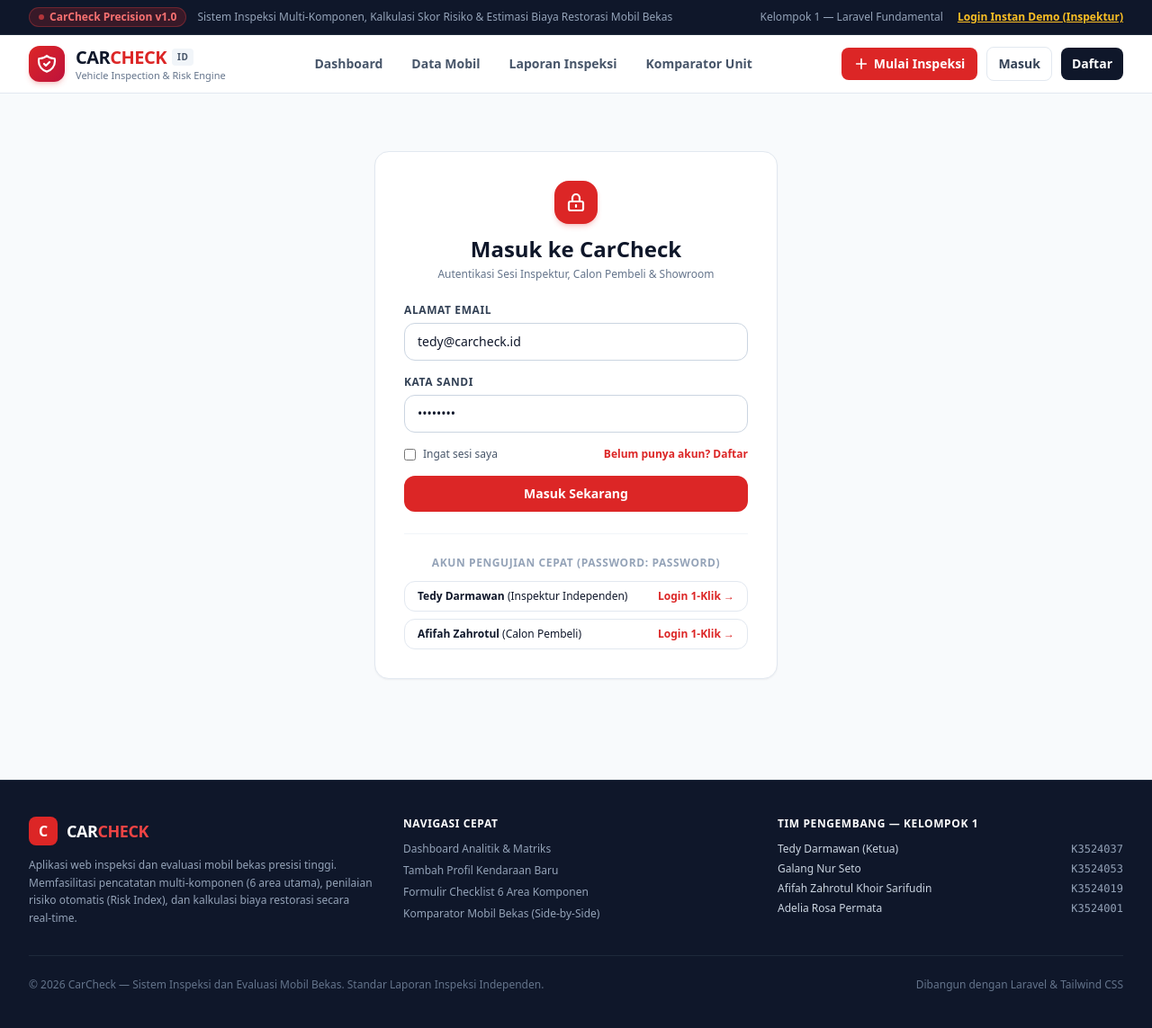
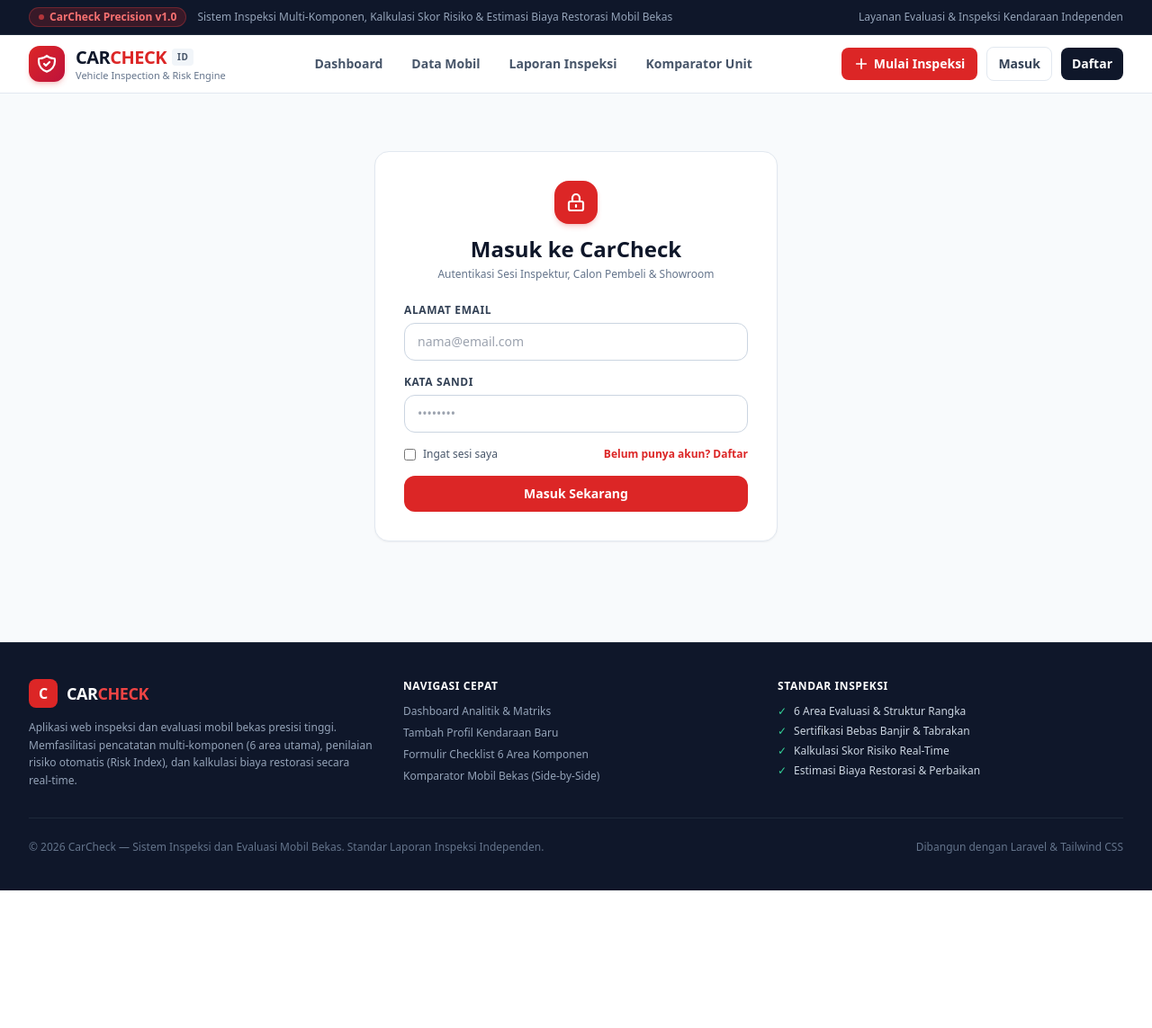
Before and after one commit to Jovan2K/CarCheck, a Laravel app: page /login in a window 1280 px wide. Shown: the whole page at 90% size. After the commit the page ends 990 px from the top, so only its background shows below. Run offline with Laravel 12, Linux system fonts and the light colour scheme; some libraries are stand-ins or nearby versions; some web fonts are replaced.

Commit message:
update login dan fitur

```diff
--- a/app/Http/Controllers/AuthController.php
+++ b/app/Http/Controllers/AuthController.php
@@ -90,31 +90,6 @@ class AuthController extends Controller
     }
 
     /**
-     * Quick demo login for evaluators/students.
-     */
-    public function demoLogin(Request $request): RedirectResponse
-    {
-        $email = $request->input('email', 'tedy@carcheck.id');
-        $user = User::where('email', $email)->first() ?? User::first();
-
-        if (! $user) {
-            $user = User::create([
-                'name' => 'Tedy Darmawan (K3524037)',
-                'email' => 'tedy@carcheck.id',
-                'phone' => '081234567037',
-                'role' => 'Inspektur Independen',
-                'password' => Hash::make('password'),
-            ]);
-        }
-
-        Auth::login($user);
-        $request->session()->regenerate();
-
-        return redirect()->route('dashboard')
-            ->with('success', 'Login instan berhasil sebagai '.$user->name.' ('.$user->role.').');
-    }
-
-    /**
      * Log the user out of the application.
      */
     public function logout(Request $request): RedirectResponse
--- a/resources/views/auth/login.blade.php
+++ b/resources/views/auth/login.blade.php
@@ -15,13 +15,13 @@
                 @csrf
                 <div>
                     <label for="email" class="block text-xs font-bold uppercase tracking-wider text-slate-700 mb-1.5">Alamat Email</label>
-                    <input type="email" id="email" name="email" value="{{ old('email', 'tedy@carcheck.id') }}" required
+                    <input type="email" id="email" name="email" value="{{ old('email') }}" placeholder="nama@email.com" required
                            class="w-full rounded-xl border border-slate-300 px-3.5 py-2.5 text-sm focus:border-red-600 focus:ring-2 focus:ring-red-600/20 outline-none">
                 </div>
 
                 <div>
                     <label for="password" class="block text-xs font-bold uppercase tracking-wider text-slate-700 mb-1.5">Kata Sandi</label>
-                    <input type="password" id="password" name="password" value="password" required
+                    <input type="password" id="password" name="password" placeholder="••••••••" required
                            class="w-full rounded-xl border border-slate-300 px-3.5 py-2.5 text-sm focus:border-red-600 focus:ring-2 focus:ring-red-600/20 outline-none">
                 </div>
 
@@ -37,29 +37,6 @@
                     Masuk Sekarang
                 </button>
             </form>
-
-            <!-- Quick Demo Accounts -->
-            <div class="mt-6 pt-6 border-t border-slate-100">
-                <p class="text-xs font-bold uppercase tracking-wider text-slate-400 mb-3 text-center">Akun Pengujian Cepat (Password: password)</p>
-                <div class="grid grid-cols-1 gap-2">
-                    <form action="{{ route('demo.login') }}" method="POST">
-                        @csrf
-                        <input type="hidden" name="email" value="tedy@carcheck.id">
-                        <button type="submit" class="w-full text-left px-3.5 py-2 rounded-xl border border-slate-200 hover:border-red-300 hover:bg-red-50/40 text-xs flex items-center justify-between transition cursor-pointer">
-                            <span><strong>Tedy Darmawan</strong> (Inspektur Independen)</span>
-                            <span class="text-red-600 font-bold">Login 1-Klik &rarr;</span>
-                        </button>
-                    </form>
-                    <form action="{{ route('demo.login') }}" method="POST">
-                        @csrf
-                        <input type="hidden" name="email" value="afifah@carcheck.id">
-                        <button type="submit" class="w-full text-left px-3.5 py-2 rounded-xl border border-slate-200 hover:border-red-300 hover:bg-red-50/40 text-xs flex items-center justify-between transition cursor-pointer">
-                            <span><strong>Afifah Zahrotul</strong> (Calon Pembeli)</span>
-                            <span class="text-red-600 font-bold">Login 1-Klik &rarr;</span>
-                        </button>
-                    </form>
-                </div>
-            </div>
         </div>
     </div>
 </x-layout>
--- a/resources/views/components/layout.blade.php
+++ b/resources/views/components/layout.blade.php
@@ -33,16 +33,10 @@
                 <span class="hidden md:inline text-slate-400">Sistem Inspeksi Multi-Komponen, Kalkulasi Skor Risiko & Estimasi Biaya Restorasi Mobil Bekas</span>
             </div>
             <div class="flex items-center gap-4">
-                <span class="text-slate-400">Kelompok 1 — Laravel Fundamental</span>
                 @auth
-                    <span class="text-emerald-400 font-medium">● Aktif: {{ auth()->user()->name }} ({{ auth()->user()->role ?? 'Inspektur' }})</span>
+                    <span class="text-emerald-400 font-medium">● Sesi Aktif: {{ auth()->user()->name }} ({{ auth()->user()->role ?? 'Pengguna' }})</span>
                 @else
-                    <form action="{{ route('demo.login') }}" method="POST" class="inline">
-                        @csrf
-                        <button type="submit" class="text-amber-400 hover:text-amber-300 font-semibold underline cursor-pointer">
-                            Login Instan Demo (Inspektur)
-                        </button>
-                    </form>
+                    <span class="text-slate-400">Layanan Evaluasi & Inspeksi Kendaraan Independen</span>
                 @endauth
             </div>
         </div>
@@ -193,12 +187,12 @@
                     </ul>
                 </div>
                 <div>
-                    <h4 class="text-xs font-bold uppercase tracking-wider text-white mb-3">Tim Pengembang — Kelompok 1</h4>
+                    <h4 class="text-xs font-bold uppercase tracking-wider text-white mb-3">Standar Inspeksi</h4>
                     <ul class="space-y-1.5 text-xs text-slate-300">
-                        <li class="flex justify-between"><span>Tedy Darmawan (Ketua)</span> <span class="font-mono text-slate-400">K3524037</span></li>
-                        <li class="flex justify-between"><span>Galang Nur Seto</span> <span class="font-mono text-slate-400">K3524053</span></li>
-                        <li class="flex justify-between"><span>Afifah Zahrotul Khoir Sarifudin</span> <span class="font-mono text-slate-400">K3524019</span></li>
-                        <li class="flex justify-between"><span>Adelia Rosa Permata</span> <span class="font-mono text-slate-400">K3524001</span></li>
+                        <li class="flex items-center gap-2"><span class="text-emerald-400">✓</span> 6 Area Evaluasi & Struktur Rangka</li>
+                        <li class="flex items-center gap-2"><span class="text-emerald-400">✓</span> Sertifikasi Bebas Banjir & Tabrakan</li>
+                        <li class="flex items-center gap-2"><span class="text-emerald-400">✓</span> Kalkulasi Skor Risiko Real-Time</li>
+                        <li class="flex items-center gap-2"><span class="text-emerald-400">✓</span> Estimasi Biaya Restorasi & Perbaikan</li>
                     </ul>
                 </div>
             </div>
--- a/resources/views/inspections/print.blade.php
+++ b/resources/views/inspections/print.blade.php
@@ -109,7 +109,7 @@
         </div>
 
         <p class="mt-6 text-[10px] text-slate-500 italic text-center">
-            *Laporan inspeksi ini dihasilkan secara otomatis oleh Sistem CarCheck (Kelompok 1) pada {{ now()->format('d/m/Y H:i') }}.
+            *Laporan inspeksi ini dihasilkan secara otomatis oleh Sistem CarCheck Precision pada {{ now()->format('d/m/Y H:i') }}.
         </p>
     </div>
 </body>
--- a/routes/web.php
+++ b/routes/web.php
@@ -18,7 +18,6 @@ Route::get('/login', [AuthController::class, 'showLogin'])->name('login');
 Route::post('/login', [AuthController::class, 'login'])->name('login.submit');
 Route::get('/register', [AuthController::class, 'showRegister'])->name('register');
 Route::post('/register', [AuthController::class, 'register'])->name('register.submit');
-Route::post('/demo-login', [AuthController::class, 'demoLogin'])->name('demo.login');
 Route::post('/logout', [AuthController::class, 'logout'])->name('logout');
 
 // CRUD Data Kendaraan & Dynamic Slug Report URI (PRD Section 2.2.A & 2.2.E)
```
Also changed, not shown: PANDUAN_LOGIN.md (added, +50 -0 lines), database/seeders/DatabaseSeeder.php (+25 -25 lines), README.md.
